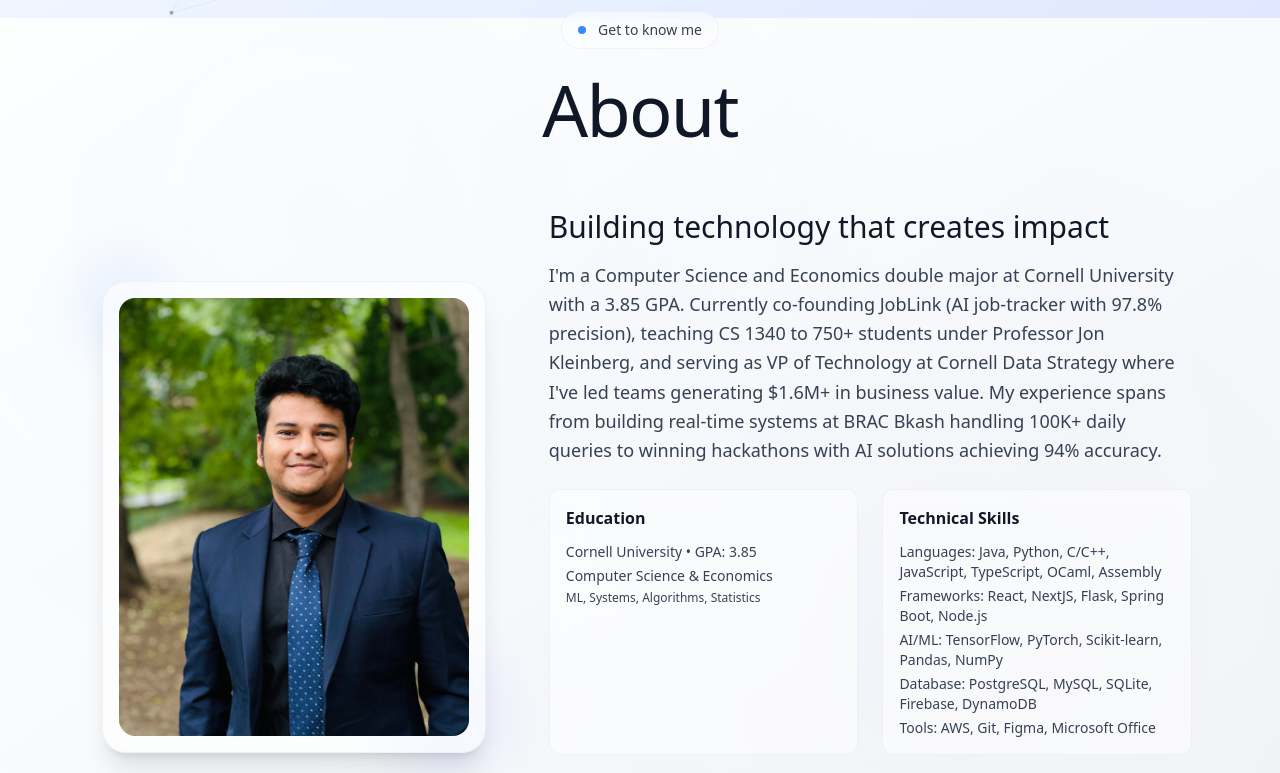
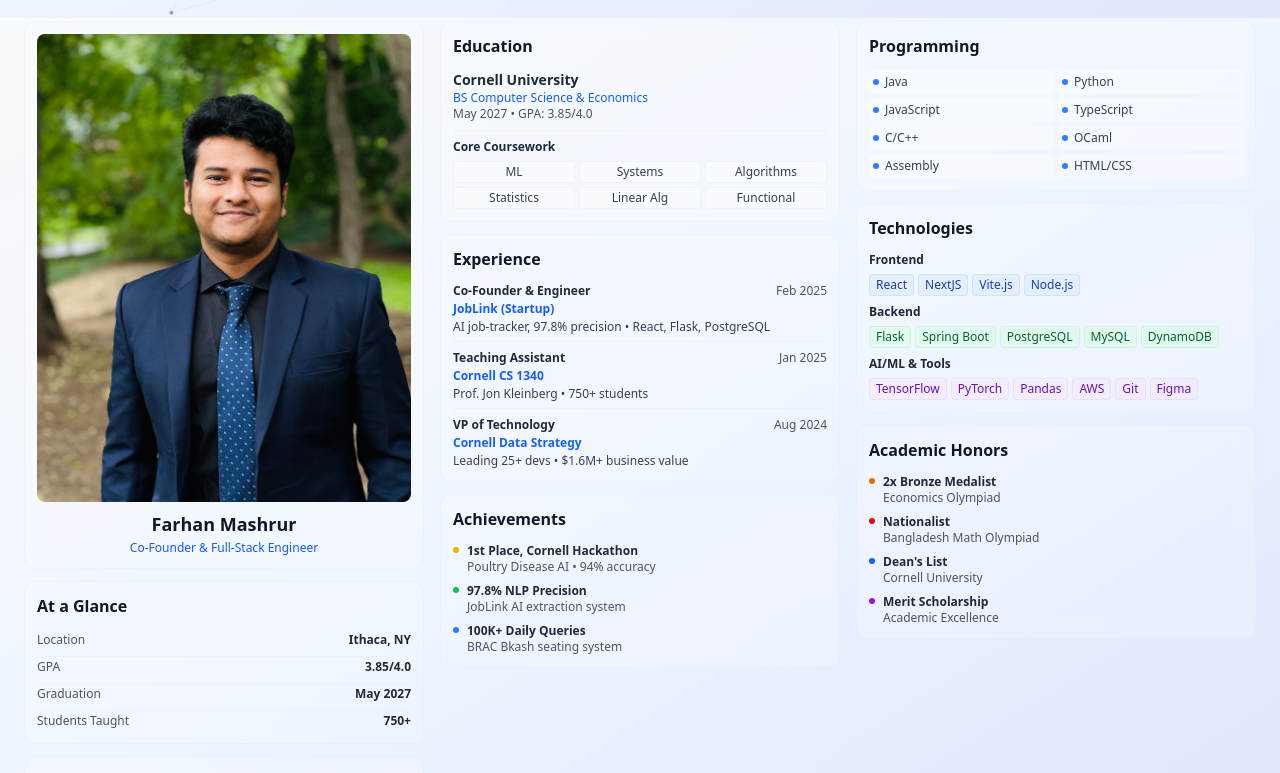
Before and after one commit to farhan-439/my_portfolio, a React (Vite) app: page / in a window 1280 px wide. Shown: the part 782-1555 px from the top of the page. Built offline with nearby package versions, Linux system fonts and the light colour scheme.

Commit message:
Update about with optimized three column layout

```diff
--- a/src/components/About.tsx
+++ b/src/components/About.tsx
@@ -23,120 +23,297 @@ const AboutSection: React.FC = () => {
   }, []);
 
   return (
-    <section
+    <div
       ref={sectionRef}
-      className="relative h-screen bg-gradient-to-br from-white via-slate-50 to-gray-100 flex items-center"
+      className="relative w-full h-screen overflow-hidden bg-gradient-to-br from-slate-50 via-blue-50 to-indigo-100"
     >
-      {/* Background Pattern */}
-      <div className="absolute inset-0 opacity-20">
-        <div className="absolute inset-0" style={{
-          backgroundImage: `radial-gradient(circle at 25% 25%, rgba(59, 130, 246, 0.1) 0%, transparent 50%),
-                           radial-gradient(circle at 75% 75%, rgba(99, 102, 241, 0.1) 0%, transparent 50%)`
-        }} />
-      </div>
+      {/* Content Container */}
+      <div className="relative z-20 container mx-auto px-6 max-w-7xl h-full flex flex-col justify-center">
 
-      <div className="relative z-10 max-w-6xl mx-auto px-6 w-full">
-        {/* Section Header */}
-        <div className="text-center mb-16">
+        {/* Header Section */}
+        <div className="text-center mb-6">
+          {/* Pre-title */}
           <div
-            className={`inline-flex items-center px-4 py-2 bg-white/40 backdrop-blur-sm rounded-full border border-gray-200/50 mb-6 transition-all duration-1000 ${
+            className={`inline-flex items-center px-3 py-1 bg-white/20 backdrop-blur-sm rounded-full border border-gray-200/30 transition-all duration-1000 mb-3 ${
               isVisible ? 'opacity-100 translate-y-0' : 'opacity-0 translate-y-8'
             }`}
           >
-            <div className="w-2 h-2 bg-blue-500 rounded-full mr-3 animate-pulse"></div>
-            <span className="text-sm font-medium text-gray-700">Get to know me</span>
+            <div className="w-2 h-2 bg-blue-500 rounded-full mr-2 animate-pulse"></div>
+            <span className="text-xs font-medium text-gray-700">Get to know me</span>
           </div>
 
-          <h2
-            className={`text-5xl md:text-7xl font-thin text-gray-900 tracking-tight transition-all duration-1000 delay-200 ${
+          {/* Main Title */}
+          <div
+            className={`transition-all duration-1000 delay-200 ${
               isVisible ? 'opacity-100 translate-y-0' : 'opacity-0 translate-y-8'
             }`}
           >
+            <h2 className="text-3xl md:text-4xl font-thin text-gray-900 tracking-tight mb-1">
               About
             </h2>
+            <p className="text-sm text-gray-600 max-w-xl mx-auto">
+              Building technology that creates real impact through CS & business
+            </p>
+          </div>
         </div>
 
         {/* Main Content Grid */}
-        <div className="grid lg:grid-cols-5 gap-12 items-center">
-          {/* Left Column - Image */}
         <div
-            className={`lg:col-span-2 transition-all duration-1000 delay-300 ${
-              isVisible ? 'opacity-100 translate-x-0' : 'opacity-0 -translate-x-12'
+          className={`grid lg:grid-cols-12 gap-4 flex-1 transition-all duration-1000 delay-400 ${
+            isVisible ? 'opacity-100 translate-y-0' : 'opacity-0 translate-y-8'
           }`}
         >
-            <div className="relative max-w-sm mx-auto">
-              {/* Floating background elements */}
-              <div className="absolute -top-6 -left-6 w-24 h-24 bg-blue-200/30 rounded-full blur-xl"></div>
-              <div className="absolute -bottom-6 -right-6 w-32 h-32 bg-indigo-200/30 rounded-full blur-xl"></div>
-
-              {/* Main image container */}
-              <div className="relative bg-white/60 backdrop-blur-sm rounded-3xl p-4 border border-gray-200/50 shadow-xl">
-                <div className="aspect-[4/5] rounded-2xl overflow-hidden bg-gradient-to-br from-gray-100 to-gray-200">
+          {/* Left Column - Profile & Personal Info */}
+          <div className="lg:col-span-4 space-y-3">
+            {/* Profile Image */}
+            <div className="bg-white/20 backdrop-blur-sm rounded-xl p-3 border border-gray-200/30">
+              <div className="aspect-[4/5] rounded-lg overflow-hidden bg-gradient-to-br from-gray-100 to-gray-200 mb-2">
                 <img
                   src={profile}
                   alt="Farhan Mashrur"
                   className="w-full h-full object-cover"
                 />
               </div>
+              <div className="text-center">
+                <h3 className="text-lg font-semibold text-gray-900 mb-0.5">Farhan Mashrur</h3>
+                <p className="text-blue-600 font-medium text-xs">Co-Founder & Full-Stack Engineer</p>
+              </div>
+            </div>
+
+            {/* Quick Stats */}
+            <div className="bg-white/20 backdrop-blur-sm rounded-xl p-3 border border-gray-200/30">
+              <h4 className="text-base font-semibold text-gray-900 mb-3">At a Glance</h4>
+              <div className="space-y-1.5">
+                <div className="flex justify-between items-center py-0.5">
+                  <span className="text-gray-600 text-xs">Location</span>
+                  <span className="text-gray-800 font-semibold text-xs">Ithaca, NY</span>
+                </div>
+                <div className="flex justify-between items-center py-0.5 border-t border-gray-200/30">
+                  <span className="text-gray-600 text-xs">GPA</span>
+                  <span className="text-gray-800 font-semibold text-xs">3.85/4.0</span>
+                </div>
+                <div className="flex justify-between items-center py-0.5 border-t border-gray-200/30">
+                  <span className="text-gray-600 text-xs">Graduation</span>
+                  <span className="text-gray-800 font-semibold text-xs">May 2027</span>
+                </div>
+                <div className="flex justify-between items-center py-0.5 border-t border-gray-200/30">
+                  <span className="text-gray-600 text-xs">Students Taught</span>
+                  <span className="text-gray-800 font-semibold text-xs">750+</span>
                 </div>
               </div>
             </div>
 
-          {/* Right Column - Content */}
-          <div
-            className={`lg:col-span-3 space-y-6 transition-all duration-1000 delay-500 ${
-              isVisible ? 'opacity-100 translate-x-0' : 'opacity-0 translate-x-12'
-            }`}
-          >
-            {/* Introduction */}
-            <div className="space-y-4">
-              <h3 className="text-2xl md:text-3xl font-light text-gray-900">
-                Building technology that creates impact
-              </h3>
-
-              <p className="text-lg text-gray-700 leading-relaxed">
-                I'm a Computer Science and Economics double major at Cornell University with a 3.85 GPA.
-                Currently co-founding JobLink (AI job-tracker with 97.8% precision), teaching CS 1340 to 750+ students
-                under Professor Jon Kleinberg, and serving as VP of Technology at Cornell Data Strategy where I've
-                led teams generating $1.6M+ in business value. My experience spans from building real-time systems
-                at BRAC Bkash handling 100K+ daily queries to winning hackathons with AI solutions achieving 94% accuracy.
+            {/* Personal Bio */}
+            <div className="bg-white/20 backdrop-blur-sm rounded-xl p-3 border border-gray-200/30">
+              <h4 className="text-base font-semibold text-gray-900 mb-2">About Me</h4>
+              <p className="text-gray-700 text-xs leading-relaxed">
+                Passionate about building technology that creates real impact. From co-founding
+                an AI startup to teaching 750+ students at Cornell, I work at the intersection of
+                computer science and business to solve meaningful problems.
               </p>
-            </div>
-
-            {/* Skills & Education */}
-            <div className="grid md:grid-cols-2 gap-6">
-              <div className="bg-white/50 backdrop-blur-sm rounded-xl p-4 border border-gray-200/50">
-                <h4 className="font-semibold text-gray-900 mb-3">Education</h4>
-                <div className="space-y-1 text-sm text-gray-700">
-                  <p className="font-medium">Cornell University • GPA: 3.85</p>
-                  <p>Computer Science & Economics</p>
-                  <p className="text-xs">ML, Systems, Algorithms, Statistics</p>
             </div>
           </div>
 
-              <div className="bg-white/50 backdrop-blur-sm rounded-xl p-4 border border-gray-200/50">
-                <h4 className="font-semibold text-gray-900 mb-3">Technical Skills</h4>
-                <div className="space-y-1 text-sm text-gray-700">
-                  <p><span className="font-medium">Languages:</span> Java, Python, C/C++, JavaScript, TypeScript, OCaml, Assembly</p>
-                  <p><span className="font-medium">Frameworks:</span> React, NextJS, Flask, Spring Boot, Node.js</p>
-                  <p><span className="font-medium">AI/ML:</span> TensorFlow, PyTorch, Scikit-learn, Pandas, NumPy</p>
-                  <p><span className="font-medium">Database:</span> PostgreSQL, MySQL, SQLite, Firebase, DynamoDB</p>
-                  <p><span className="font-medium">Tools:</span> AWS, Git, Figma, Microsoft Office</p>
+          {/* Middle Column - Experience & Education */}
+          <div className="lg:col-span-4 space-y-3">
+            {/* Education */}
+            <div className="bg-white/20 backdrop-blur-sm rounded-xl p-3 border border-gray-200/30">
+              <h4 className="text-base font-semibold text-gray-900 mb-3">Education</h4>
+              <div className="space-y-2">
+                <div className="pb-2 border-b border-gray-200/30">
+                  <h5 className="text-sm font-semibold text-gray-800">Cornell University</h5>
+                  <p className="text-blue-600 font-medium text-xs">BS Computer Science & Economics</p>
+                  <p className="text-xs text-gray-600">May 2027 • GPA: 3.85/4.0</p>
+                </div>
+
+                <div>
+                  <h6 className="text-xs font-semibold text-gray-800 mb-1.5">Core Coursework</h6>
+                  <div className="grid grid-cols-3 gap-1">
+                    {['ML', 'Systems', 'Algorithms', 'Statistics', 'Linear Alg', 'Functional'].map((course) => (
+                      <span key={course} className="px-1.5 py-0.5 bg-white/40 rounded text-xs text-gray-700 border border-gray-200/40 text-center">
+                        {course}
+                      </span>
+                    ))}
+                  </div>
                 </div>
               </div>
             </div>
 
-            {/* Current Status */}
-            <div className="pt-2">
-              <div className="inline-flex items-center px-4 py-2 bg-green-100 text-green-800 rounded-full border border-green-200">
-                <div className="w-2 h-2 bg-green-500 rounded-full mr-3 animate-pulse"></div>
-                <span className="text-sm font-medium">Available for Full-Time • May 2027</span>
+            {/* Current Experience */}
+            <div className="bg-white/20 backdrop-blur-sm rounded-xl p-3 border border-gray-200/30">
+              <h4 className="text-base font-semibold text-gray-900 mb-3">Experience</h4>
+              <div className="space-y-2">
+                <div className="pb-1.5 border-b border-gray-200/30">
+                  <div className="flex justify-between items-start mb-0.5">
+                    <h5 className="text-xs font-semibold text-gray-800">Co-Founder & Engineer</h5>
+                    <span className="text-xs text-gray-600">Feb 2025</span>
+                  </div>
+                  <p className="text-blue-600 font-semibold text-xs mb-0.5">JobLink (Startup)</p>
+                  <p className="text-xs text-gray-700">AI job-tracker, 97.8% precision • React, Flask, PostgreSQL</p>
+                </div>
+
+                <div className="pb-1.5 border-b border-gray-200/30">
+                  <div className="flex justify-between items-start mb-0.5">
+                    <h5 className="text-xs font-semibold text-gray-800">Teaching Assistant</h5>
+                    <span className="text-xs text-gray-600">Jan 2025</span>
+                  </div>
+                  <p className="text-blue-600 font-semibold text-xs mb-0.5">Cornell CS 1340</p>
+                  <p className="text-xs text-gray-700">Prof. Jon Kleinberg • 750+ students</p>
+                </div>
+
+                <div>
+                  <div className="flex justify-between items-start mb-0.5">
+                    <h5 className="text-xs font-semibold text-gray-800">VP of Technology</h5>
+                    <span className="text-xs text-gray-600">Aug 2024</span>
+                  </div>
+                  <p className="text-blue-600 font-semibold text-xs mb-0.5">Cornell Data Strategy</p>
+                  <p className="text-xs text-gray-700">Leading 25+ devs • $1.6M+ business value</p>
+                </div>
+              </div>
+            </div>
+
+            {/* Achievements */}
+            <div className="bg-white/20 backdrop-blur-sm rounded-xl p-3 border border-gray-200/30">
+              <h4 className="text-base font-semibold text-gray-900 mb-3">Achievements</h4>
+              <div className="space-y-2">
+                <div className="flex items-start space-x-2">
+                  <div className="w-1.5 h-1.5 bg-yellow-500 rounded-full mt-1"></div>
+                  <div>
+                    <p className="text-xs font-semibold text-gray-800">1st Place, Cornell Hackathon</p>
+                    <p className="text-xs text-gray-600">Poultry Disease AI • 94% accuracy</p>
+                  </div>
+                </div>
+
+                <div className="flex items-start space-x-2">
+                  <div className="w-1.5 h-1.5 bg-green-500 rounded-full mt-1"></div>
+                  <div>
+                    <p className="text-xs font-semibold text-gray-800">97.8% NLP Precision</p>
+                    <p className="text-xs text-gray-600">JobLink AI extraction system</p>
+                  </div>
+                </div>
+
+                <div className="flex items-start space-x-2">
+                  <div className="w-1.5 h-1.5 bg-blue-500 rounded-full mt-1"></div>
+                  <div>
+                    <p className="text-xs font-semibold text-gray-800">100K+ Daily Queries</p>
+                    <p className="text-xs text-gray-600">BRAC Bkash seating system</p>
                   </div>
                 </div>
               </div>
             </div>
           </div>
-    </section>
+
+          {/* Right Column - Technical Skills */}
+          <div className="lg:col-span-4 space-y-3">
+            {/* Programming Languages */}
+            <div className="bg-white/20 backdrop-blur-sm rounded-xl p-3 border border-gray-200/30">
+              <h4 className="text-base font-semibold text-gray-900 mb-3">Programming</h4>
+              <div className="grid grid-cols-2 gap-1">
+                {['Java', 'Python', 'JavaScript', 'TypeScript', 'C/C++', 'OCaml', 'Assembly', 'HTML/CSS'].map((lang) => (
+                  <div key={lang} className="flex items-center space-x-1.5 p-1 bg-white/30 rounded">
+                    <div className="w-1.5 h-1.5 bg-blue-500 rounded-full"></div>
+                    <span className="text-xs font-medium text-gray-700">{lang}</span>
+                  </div>
+                ))}
+              </div>
+            </div>
+
+            {/* Technologies & Frameworks */}
+            <div className="bg-white/20 backdrop-blur-sm rounded-xl p-3 border border-gray-200/30">
+              <h4 className="text-base font-semibold text-gray-900 mb-3">Technologies</h4>
+              <div className="space-y-2">
+                <div>
+                  <h6 className="text-xs font-semibold text-gray-800 mb-1.5">Frontend</h6>
+                  <div className="flex flex-wrap gap-1">
+                    {['React', 'NextJS', 'Vite.js', 'Node.js'].map((tech) => (
+                      <span key={tech} className="px-1.5 py-0.5 bg-blue-100/60 text-blue-800 rounded text-xs font-medium border border-blue-200/60">
+                        {tech}
+                      </span>
+                    ))}
+                  </div>
+                </div>
+
+                <div>
+                  <h6 className="text-xs font-semibold text-gray-800 mb-1.5">Backend</h6>
+                  <div className="flex flex-wrap gap-1">
+                    {['Flask', 'Spring Boot', 'PostgreSQL', 'MySQL', 'DynamoDB'].map((tech) => (
+                      <span key={tech} className="px-1.5 py-0.5 bg-green-100/60 text-green-800 rounded text-xs font-medium border border-green-200/60">
+                        {tech}
+                      </span>
+                    ))}
+                  </div>
+                </div>
+
+                <div>
+                  <h6 className="text-xs font-semibold text-gray-800 mb-1.5">AI/ML & Tools</h6>
+                  <div className="flex flex-wrap gap-1">
+                    {['TensorFlow', 'PyTorch', 'Pandas', 'AWS', 'Git', 'Figma'].map((tech) => (
+                      <span key={tech} className="px-1.5 py-0.5 bg-purple-100/60 text-purple-800 rounded text-xs font-medium border border-purple-200/60">
+                        {tech}
+                      </span>
+                    ))}
+                  </div>
+                </div>
+              </div>
+            </div>
+
+            {/* Academic Honors */}
+            <div className="bg-white/20 backdrop-blur-sm rounded-xl p-3 border border-gray-200/30">
+              <h4 className="text-base font-semibold text-gray-900 mb-3">Academic Honors</h4>
+              <div className="space-y-2">
+                <div className="flex items-start space-x-2">
+                  <div className="w-1.5 h-1.5 bg-amber-600 rounded-full mt-1"></div>
+                  <div>
+                    <p className="text-xs font-semibold text-gray-800">2x Bronze Medalist</p>
+                    <p className="text-xs text-gray-600">Economics Olympiad</p>
+                  </div>
+                </div>
+                <div className="flex items-start space-x-2">
+                  <div className="w-1.5 h-1.5 bg-red-600 rounded-full mt-1"></div>
+                  <div>
+                    <p className="text-xs font-semibold text-gray-800">Nationalist</p>
+                    <p className="text-xs text-gray-600">Bangladesh Math Olympiad</p>
+                  </div>
+                </div>
+                <div className="flex items-start space-x-2">
+                  <div className="w-1.5 h-1.5 bg-blue-600 rounded-full mt-1"></div>
+                  <div>
+                    <p className="text-xs font-semibold text-gray-800">Dean's List</p>
+                    <p className="text-xs text-gray-600">Cornell University</p>
+                  </div>
+                </div>
+                <div className="flex items-start space-x-2">
+                  <div className="w-1.5 h-1.5 bg-purple-600 rounded-full mt-1"></div>
+                  <div>
+                    <p className="text-xs font-semibold text-gray-800">Merit Scholarship</p>
+                    <p className="text-xs text-gray-600">Academic Excellence</p>
+                  </div>
+                </div>
+              </div>
+            </div>
+          </div>
+        </div>        {/* Bottom Status Section */}
+        <div
+          className={`text-center mt-4 transition-all duration-1000 delay-600 ${
+            isVisible ? 'opacity-100 translate-y-0' : 'opacity-0 translate-y-8'
+          }`}
+        >
+          <div className="inline-flex items-center px-4 py-2 bg-green-500/20 backdrop-blur-sm rounded-full border border-green-200/50">
+            <div className="w-1.5 h-1.5 bg-green-500 rounded-full mr-2 animate-pulse"></div>
+            <span className="text-xs font-semibold text-gray-700">Available for Full-Time • May 2027</span>
+          </div>
+        </div>
+      </div>
+
+      <style>{`
+        @keyframes fadeInUp {
+          to {
+            opacity: 1;
+            transform: translateY(0);
+          }
+        }
+      `}</style>
+    </div>
   );
 };
 
```
Lines whose indentation alone changed are shown as unchanged.
